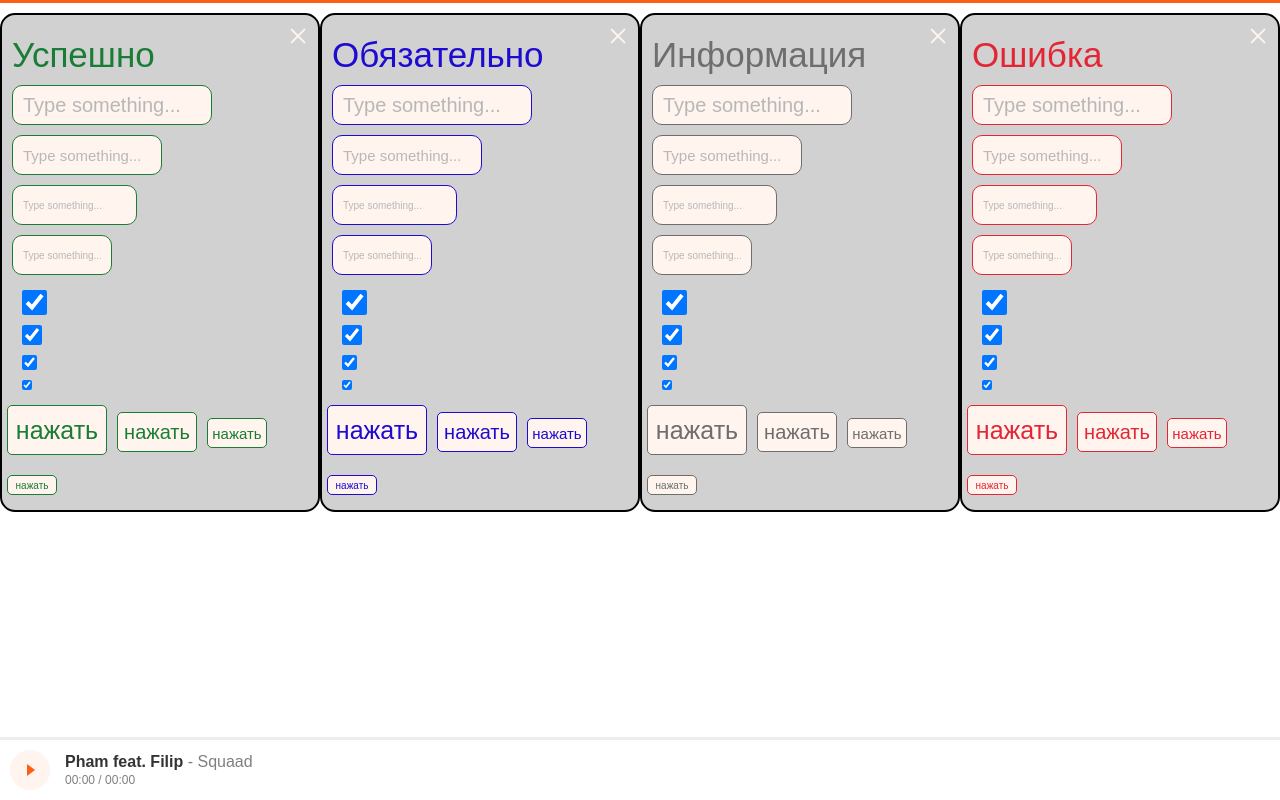
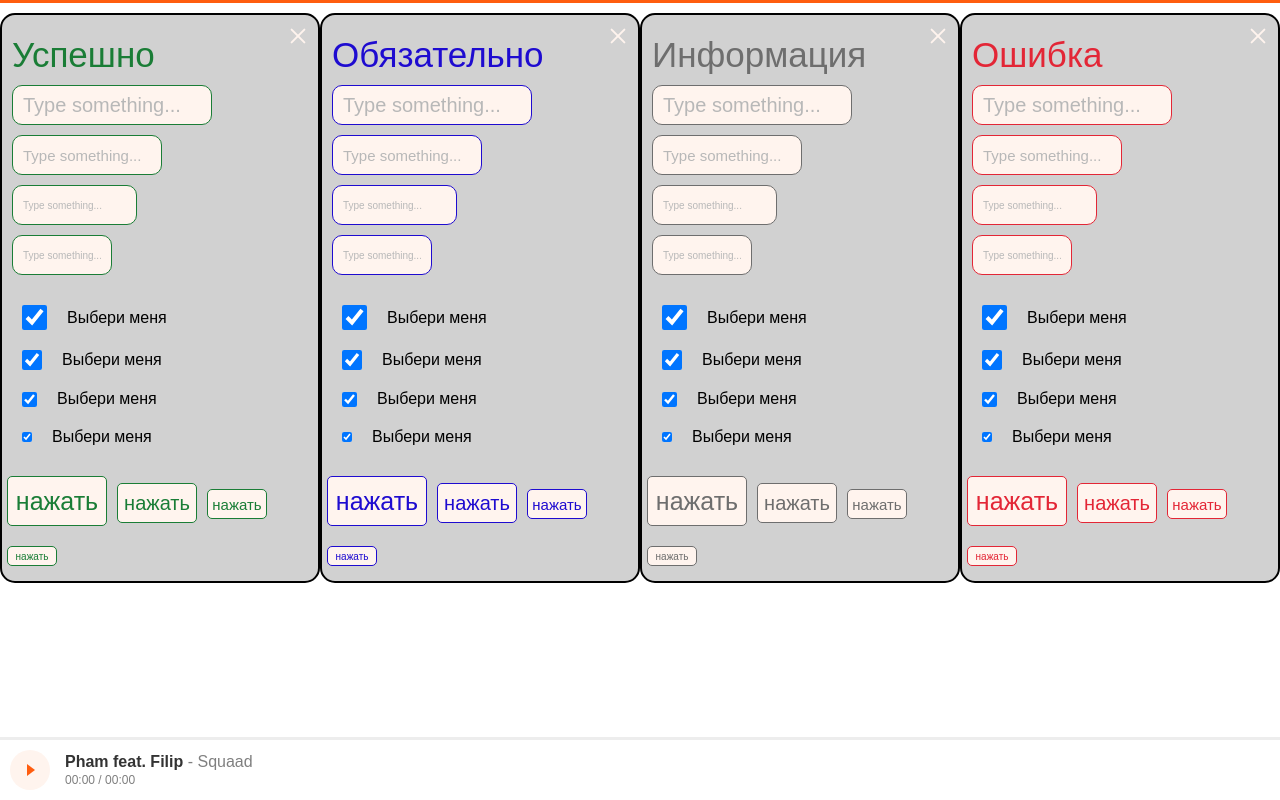
Before and after one commit to akrylo27/DecaLessonsReact, a Next.js app: page / in a window 1280 px wide. Built offline with nearby package versions, Linux system fonts and the light colour scheme.

Commit message:
update component checkbox
Добавил стили для чекбоксов, но пока они не работают.

```diff
--- a/components/form/Checkbox.jsx
+++ b/components/form/Checkbox.jsx
@@ -1,20 +1,21 @@
-import React, { useState } from "react"
+import React from "react"
 
-function Checkbox({ color, label, variant, size, type, onChange }) {
-  const [checked, setChecked] = useState(true)
-  const handleChecked = () => {
-    setChecked(!checked)
-  }
+function Checkbox({ id, color, variant, size, type, checked, onChange }) {
   return (
-    <div>
+    <div className="checkbox-wrapper">
+      <>
         <input
+          id={id}
           color={color}
           type={type}
-        label={label}
           className={`checkbox checkbox-color_${color} checkbox-variant_${variant}  checkbox-size_${size}`}
           checked={checked}
-        onChange={handleChecked}
+          onChange={onChange}
         />
+      </>
+      <>
+        <label htmlFor={id}>Выбери меня</label>
+      </>
     </div>
   )
 }
--- a/components/form/ModalFormSecond.jsx
+++ b/components/form/ModalFormSecond.jsx
@@ -8,6 +8,7 @@ import Checkbox from "./Checkbox"
 function ModalFormSecond({ color, label, value }) {
   const [isClose, setIsClose] = useState(false)
   const [isValue, setIsValue] = useState(value)
+  const [checked, setChecked] = useState(true)
 
   const handleCloseForm = () => {
     setIsClose({ isClose })
@@ -16,6 +17,11 @@ function ModalFormSecond({ color, label, value }) {
   const handleChange = (event) => {
     console.log(event.target.value)
     setIsValue(event.target.value)
+  }
+
+  const handleChecked = (event) => {
+    console.log(event.target.value)
+    setChecked(!checked)
   }
 
   return !isClose ? (
@@ -69,31 +75,39 @@ function ModalFormSecond({ color, label, value }) {
       <div>
         <Checkbox
           type={"checkbox"}
+          id={"checkbox"}
           color="success"
-          label="label"
           variant={"outlined"}
           size={"xg"}
+          checked={checked}
+          onChange={handleChecked}
         />
         <Checkbox
           type={"checkbox"}
+          id={"checkbox"}
           color="primary"
-          label="label"
           variant={"outlined"}
           size={"lg"}
+          checked={checked}
+          onChange={handleChecked}
         />
         <Checkbox
           type={"checkbox"}
+          id={"checkbox"}
           color="info"
-          label="label"
           variant={"outlined"}
           size={"md"}
+          checked={checked}
+          onChange={handleChecked}
         />
         <Checkbox
           type={"checkbox"}
+          id={"checkbox"}
           color="warning"
-          label="label"
           variant={"outlined"}
           size={"sm"}
+          checked={checked}
+          onChange={handleChecked}
         />
       </div>
       <div>
--- a/styles/sass/Form.scss
+++ b/styles/sass/Form.scss
@@ -3,6 +3,12 @@
   --form-color-blue: #1e0bd0;
   --form-color-grey: #6e6e6e;
   --form-color-red: #e32636;
+}
+
+input {
+  -webkit-appearance: checkbox;
+  -webkit-font-smoothing: antialiased;
+  resize: none;
 }
 
 .form-position {
@@ -36,12 +42,9 @@
   flex-direction: column;
   min-width: 200px;
   width: auto;
-
   min-height: 250px;
   height: auto;
-
   background: rgba(64, 64, 64, 0.241);
-
   flex-wrap: nowrap;
   border-radius: 15px;
   border: 2px solid black;
@@ -162,51 +165,55 @@
   }
 }
 //Checkbox
+.checkbox-wrapper {
+  display: flex;
+  margin: 20px auto;
+  align-items: center;
+}
+
 .checkbox-color {
   &_success {
     color: var(--form-color-green);
+    border: 1px solid;
   }
   &_primary {
     color: var(--form-color-blue);
+    border: 1px solid;
   }
   &_info {
     color: var(--form-color-grey);
+    border: 1px solid;
   }
   &_warning {
     color: var(--form-color-red);
+    border: 1px solid;
   }
 }
 
 .checkbox-size {
   &_xg {
-    margin: 5px 20px;
+    margin: 0 20px;
     width: 25px;
     height: 25px;
   }
   &_lg {
-    margin: 5px 20px;
+    margin: 0 20px;
     width: 20px;
     height: 20px;
   }
   &_md {
-    margin: 5px 20px;
+    margin: 0 20px;
     width: 15px;
     height: 15px;
   }
   &_sm {
-    margin: 5px 20px;
+    margin: 0 20px;
     width: 10px;
     height: 10px;
   }
 }
 
-.checkbox-variant {
-  &_outlined {
-    border: 1px solid;
-    /* -moz-appearance: none;
-    -webkit-appearance: none;
-    -o-appearance: none; */
-  }
+.checkbox {
 }
 
 //* Свойства кнопок
```
Lines whose indentation alone changed are shown as unchanged.
